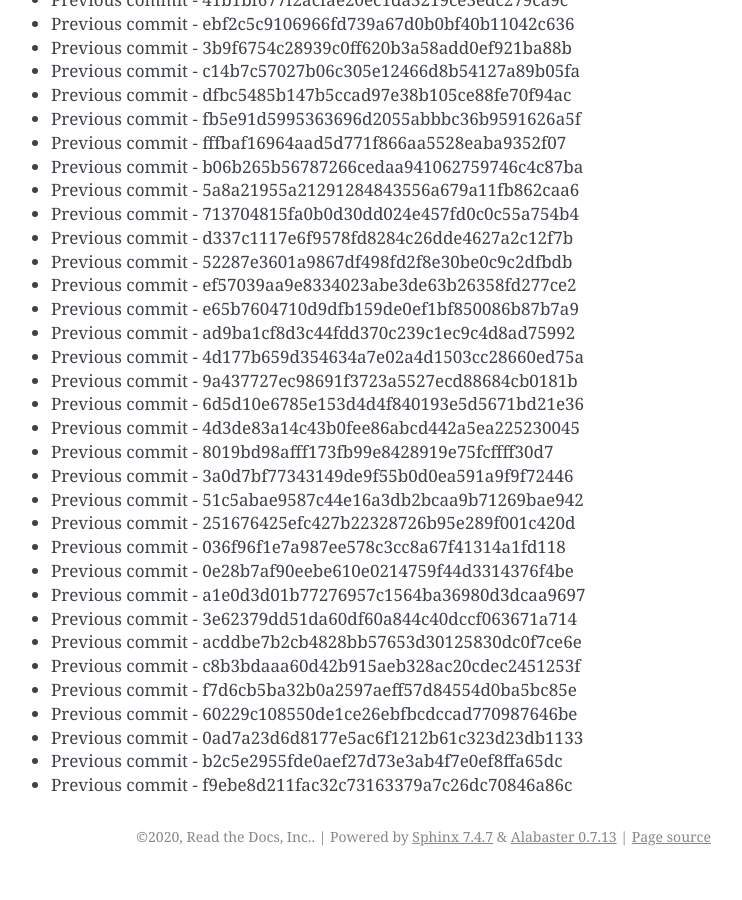
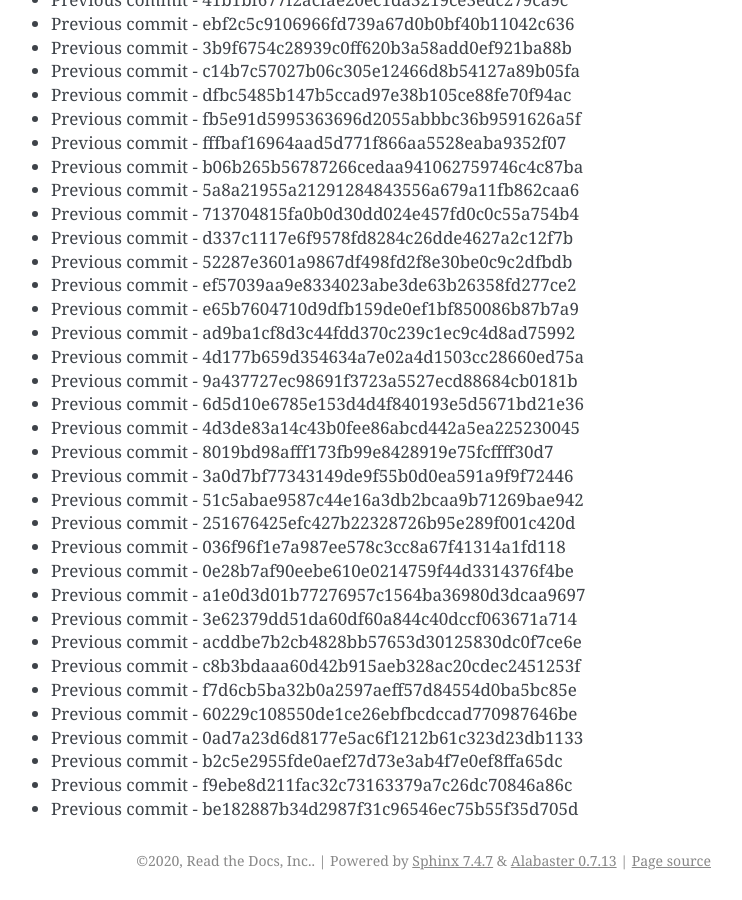
Before and after one commit to readthedocs/rtd-git-stresstest, a Sphinx documentation site: the page built from docs/updates.rst, in a window 1280 px wide and 900 px high, scrolled down 46417 px. Shown: the whole window, without its empty margins (399-1141 px from the left). Built offline with Sphinx 7.4.7, drawn with Linux system fonts in a browser that asks for light colours; before the commit the page ends 47293 px from its top, so only the background shows below that.

Commit message:
Generating commit from previous: be182887b34d2987f31c96546ec75b55f35d705d

```diff
--- a/docs/updates.rst
+++ b/docs/updates.rst
@@ -1982,3 +1982,4 @@ It can be tested for any performance characteristics.
 * Previous commit - 0ad7a23d6d8177e5ac6f1212b61c323d23db1133
 * Previous commit - b2c5e2955fde0aef27d73e3ab4f7e0ef8ffa65dc
 * Previous commit - f9ebe8d211fac32c73163379a7c26dc70846a86c
+* Previous commit - be182887b34d2987f31c96546ec75b55f35d705d
```
